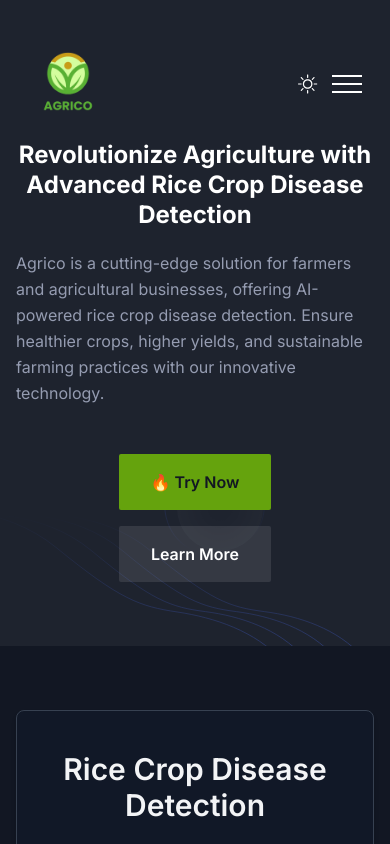
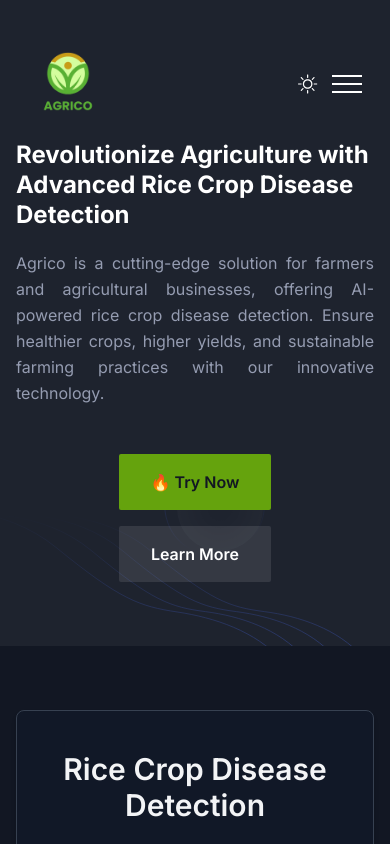
Before and after one commit to Shahzad-Ali-44/Agrico, a Next.js app: page / in a window 390 px wide. Shown: the top 844 px of the page. Built offline with nearby package versions, Linux system fonts and the light colour scheme.

Commit message:
update changes v2

```diff
--- a/src/components/Hero/index.tsx
+++ b/src/components/Hero/index.tsx
@@ -11,10 +11,10 @@ const Hero = () => {
           <div className="-mx-4 flex flex-wrap">
             <div className="w-full px-4">
               <div className="mx-auto max-w-[800px] ">
-                <h1 className="my-5 md:mb-5 md:mt-0 text-2xl font-bold leading-tight text-black dark:text-white sm:text-4xl sm:leading-tight md:text-4xl md:leading-tight text-center">
+                <h1 className="my-5 md:mb-5 md:mt-0 text-2xl font-bold leading-tight text-black dark:text-white sm:text-4xl sm:leading-tight md:text-4xl md:leading-tight md:text-center">
                 Revolutionize Agriculture with Advanced Rice Crop Disease Detection
                 </h1>
-                <p className="mb-12 text-base !leading-relaxed text-body-color dark:text-body-color-dark sm:text-lg md:text-xl">
+                <p className="mb-12 text-base !leading-relaxed text-body-color dark:text-body-color-dark sm:text-lg md:text-xl text-justify">
                 Agrico is a cutting-edge solution for farmers and agricultural businesses, offering AI-powered rice crop disease detection. Ensure healthier crops, higher yields, and sustainable farming practices with our innovative technology.
                 </p>
                 <div className="flex flex-col items-center justify-center space-y-4 sm:flex-row sm:space-x-4 sm:space-y-0">
```
